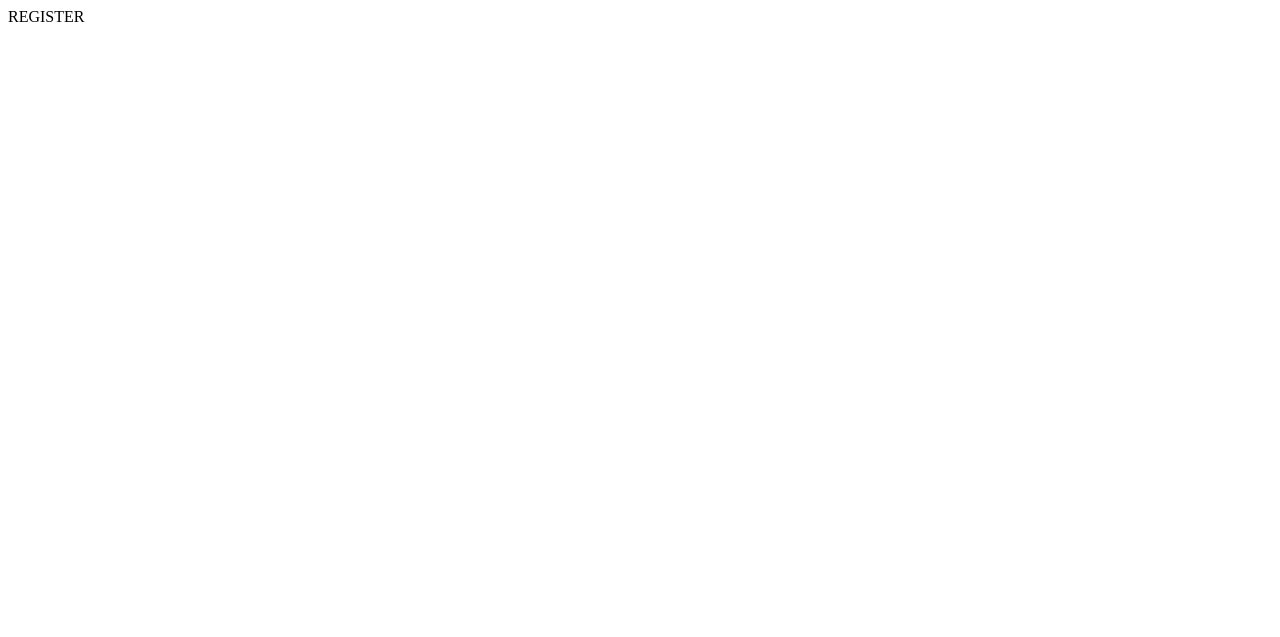
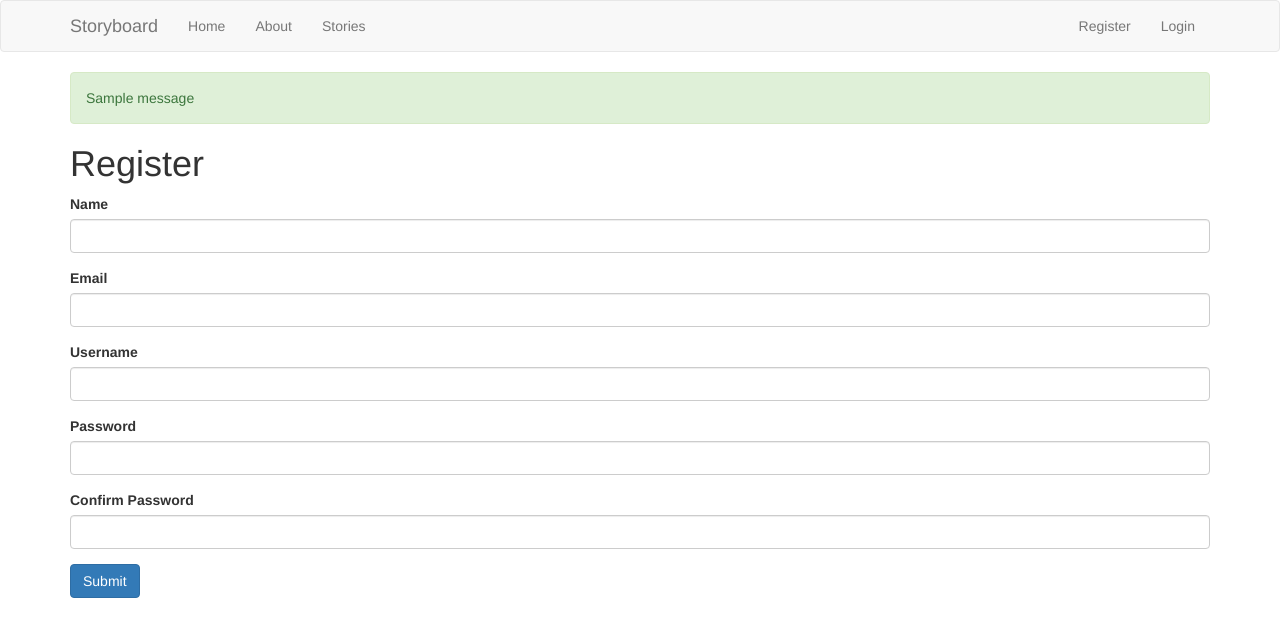
Before and after one commit to saharsh99/Storyboard, a Flask app: page /register in a window 1280 px wide. Before the commit the part shown is almost empty. Shown: the top 637 px of the page. Run offline with Flask 2, Linux system fonts and the light colour scheme; one stand-in notice (Sample message) is shown; some libraries are stand-ins or nearby versions.

Commit message:
Registration Complete

```diff
--- a/app.py
+++ b/app.py
@@ -5,6 +5,15 @@ from wtforms import Form, StringField, TextAreaField, PasswordField, validators
 from passlib.hash import sha256_crypt
 
 app = Flask(__name__)
+
+app.config['MYSQL_HOST'] = 'localhost'
+app.config['MYSQL_USER'] = 'root'
+app.config['MYSQL_PASSWORD'] = 'root'
+app.config['MYSQL_DB'] = 'storyboard'
+app.config['MYSQL_CURSORCLASS'] = 'DictCursor'
+
+mysql = MySQL(app)
+
 
 Articles = Articles()
 
@@ -25,21 +34,39 @@ def article(id):
     return render_template('article.html', id=id)
 
 class RegisterForm(Form):
-    name = StringField('Name',[validators.Length(min=1,max=50)])
-    username = StringField('Username', [validators.Length(min=4,max=25)])
-    email = StringField('Email',[validators.Length(min=6,max=50)])
-    password = PasswordField('Password',[
+    name = StringField('Name', [validators.Length(min=1, max=50)])
+    username = StringField('Username', [validators.Length(min=4, max=25)])
+    email = StringField('Email', [validators.Length(min=6, max=50)])
+    password = PasswordField('Password', [
         validators.DataRequired(),
-        validators.EqualTo('confirm',message='Passwords do not match')
+        validators.EqualTo('confirm', message='Passwords do not match')
     ])
     confirm = PasswordField('Confirm Password')
 
-@app.route('/register',methods=['GET','POST'])
+
+@app.route('/register', methods=['GET', 'POST'])
 def register():
     form = RegisterForm(request.form)
     if request.method == 'POST' and form.validate():
-        return render_template('register.html')
-    return render_template('register.html',form=form)
+        name = form.name.data
+        email = form.email.data
+        username = form.username.data
+        password = sha256_crypt.encrypt(str(form.password.data))
+
+        cur = mysql.connection.cursor()
+
+        cur.execute("INSERT INTO users(name, email, username, password) VALUES(%s, %s, %s, %s)", (name, email, username, password))
+
+        mysql.connection.commit()
+
+        cur.close()
+
+        flash('You are now registered and can log in', 'success')
+
+        return redirect(url_for('login'))
+    return render_template('register.html', form=form)
+
 
 if __name__ == '__main__':
+    app.secret_key='secretkey'
     app.run(debug=True)
--- /dev/null
+++ b/templates/includes/_formhelpers.html
@@ -0,0 +1,9 @@
+{% macro render_field(field) %}
+  {{ field.label }}
+  {{ field(**kwargs)|safe }}
+  {% if field.errors %}
+    {% for error in field.errors %}
+      <span class="help-inline">{{ error }}</span>
+    {% endfor %}
+  {% endif %}
+{% endmacro %}
--- /dev/null
+++ b/templates/includes/_messages.html
@@ -0,0 +1,16 @@
+
+{% with messages = get_flashed_messages(with_categories=true) %}
+{% if messages %}
+  {% for category, message in messages %}
+    <div class="alert alert-{{ category }}">{{ message }}</div>
+  {% endfor %}
+{% endif %}
+{% endwith %}
+
+{% if error %}
+<div class="alert alert-danger">{{error}}</div>
+{% endif %}
+
+{% if msg %}
+<div class="alert alert-success">{{msg}}</div>
+{% endif %}
--- a/templates/layout.html
+++ b/templates/layout.html
@@ -9,6 +9,7 @@
 <body>
     {% include 'includes/_navbar.html'%}
     <div class="container">
+        {% include 'includes/_messages.html' %}
         {% block body %}{% endblock %}
 
     </div>
--- a/templates/register.html
+++ b/templates/register.html
@@ -1 +1,24 @@
-REGISTER
+{% extends 'layout.html' %}
+
+{% block body %}
+    <h1>Register</h1>
+    {% from "includes/_formhelpers.html" import render_field %}
+    <form method="POST" action="">
+        <div class="form-group">
+            {{render_field(form.name, class_="form-control")}}
+        </div>
+        <div class="form-group">
+            {{render_field(form.email, class_="form-control")}}
+        </div>
+        <div class="form-group">
+            {{render_field(form.username, class_="form-control")}}
+        </div>
+        <div class="form-group">
+            {{render_field(form.password, class_="form-control")}}
+        </div>
+        <div class="form-group">
+            {{render_field(form.confirm, class_="form-control")}}
+        </div>
+        <p><input type="submit" class="btn btn-primary" value="Submit"></p>
+    </form>
+{% endblock %}
```
